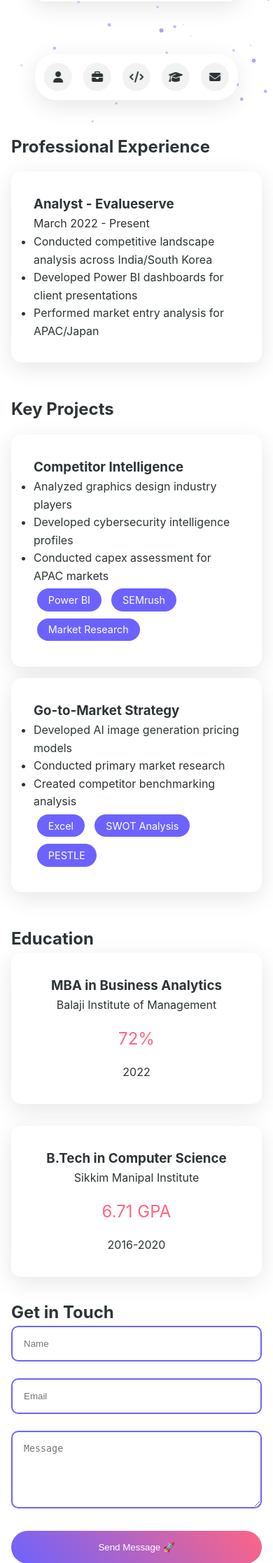
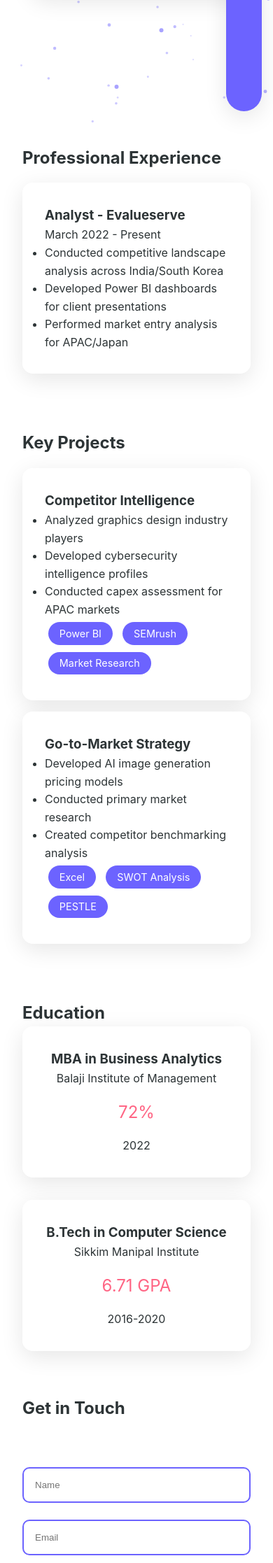
Before and after one commit to PrateekPethe/prateekpethe.github.io, a PHP site: page / in a window 390 px wide. Shown: the part 669-2903 px from the top of the page at 70% size. Run offline with PHP 8.4, Linux system fonts and the light colour scheme; some libraries are stand-ins or nearby versions.

Commit message:
Update main.css

```diff
--- a/styles/main.css
+++ b/styles/main.css
@@ -232,8 +232,9 @@ input:checked + .slider:before {
 
 /* Contact Form */
 .contact-form {
-    max-width: 600px;
-    margin: 0 auto;
+    position: relative;
+    z-index: 10;
+    padding: 4rem 0 6rem;
 }
 
 .form-group {
@@ -267,6 +268,8 @@ input:focus, textarea:focus {
     cursor: pointer;
     transition: var(--transition);
     width: 100%;
+    position: relative;
+    z-index: 100;
 }
 
 .glow-button:hover {
@@ -311,29 +314,29 @@ input:focus, textarea:focus {
 }
 
 @media (max-width: 768px) {
-    #contact {
-        padding-bottom: 5rem !important;
-    }
-    .container {
-        padding: 1rem;
-    }
-
-
     .floating-nav {
-        bottom: 2rem;
-        top: auto;
-        right: 50%;
-        transform: translateX(50%);
-        flex-direction: row;
-        padding: 0.8rem;
+        bottom: 1rem;
+        right: 1rem;
+        transform: none;
+        flex-direction: column;
+        gap: 0.5rem;
+        padding: 0.5rem;
+        background: var(--primary);
     }
 
     .nav-item {
-        width: 40px;
-        height: 40px;
+        width: 35px;
+        height: 35px;
+        background: rgba(255,255,255,0.1) !important;
+        color: white !important;
     }
 
-    .glow-button {
+    #contact {
+        padding-bottom: 100px !important;
+    }
+
+    /* Ensure form elements are visible */
+    .contact-form {
         margin-bottom: 2rem;
     }
 
```
